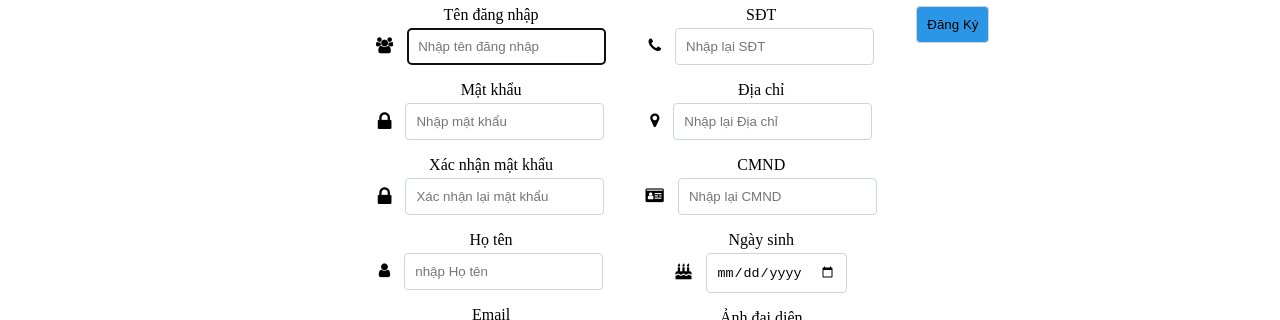
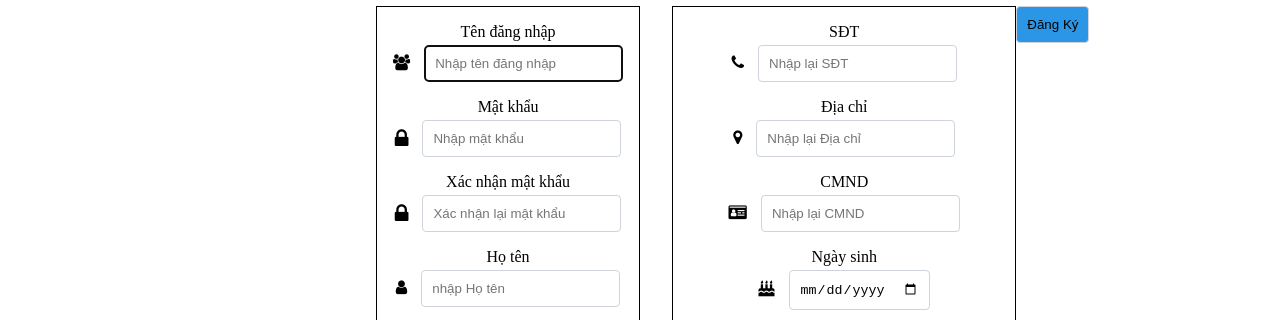
Before and after one commit to hovanvu26699/DoAn, a plain HTML site: page register.html in a window 1280 px wide. Shown: the part 673-993 px from the top of the page. Drawn offline with Linux system fonts and the light colour scheme.

Commit message:
up css index and register

```diff
--- a/css/style.css
+++ b/css/style.css
@@ -204,7 +204,7 @@ img {vertical-align: middle;}
   background-color: #2e91a7;
   color: white;
   padding: 10px;
-  margin-left: 4em;
+  margin: 1em 0 0 4em;
 }
 
 .bodyLeft input:hover {
@@ -418,10 +418,15 @@ img {vertical-align: middle;}
 .inpfloatL {
   float: left;
   margin-left: 23rem;
+  border: 1px solid;
+  padding: 1em;
 }
 
 .inpfloatR {
   float: left;
+  margin-left: 2em;
+  border: 1px solid;
+  padding: 1em;
 }
 .impB {
   float: left;
```
